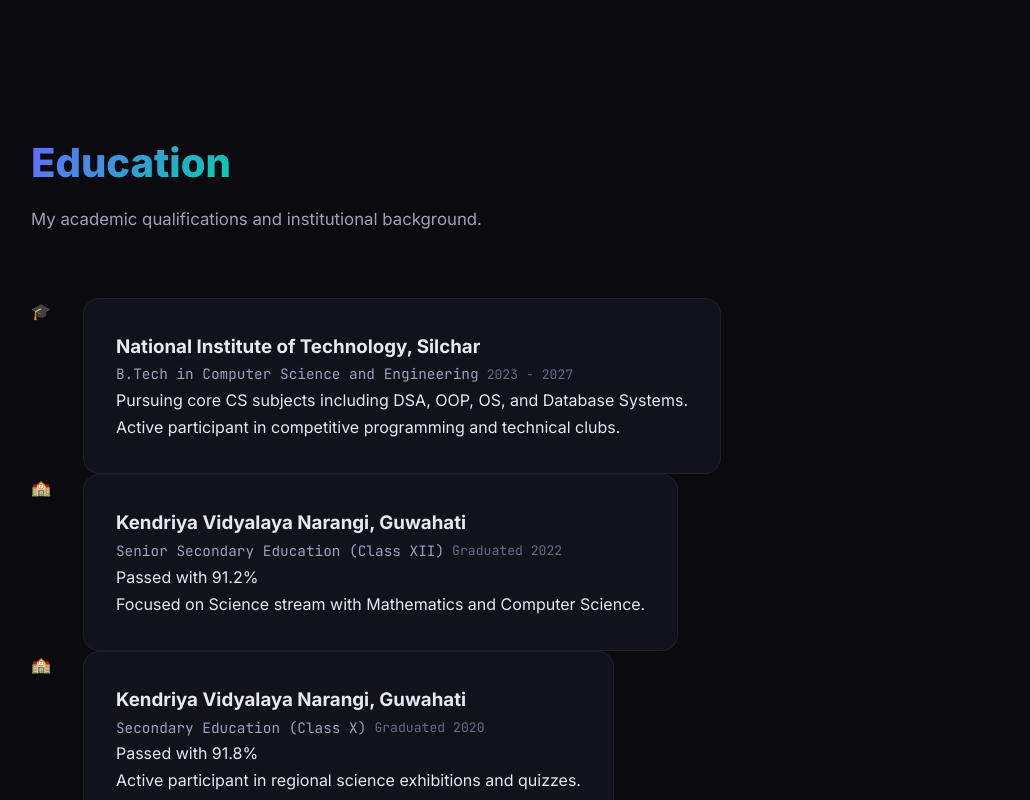
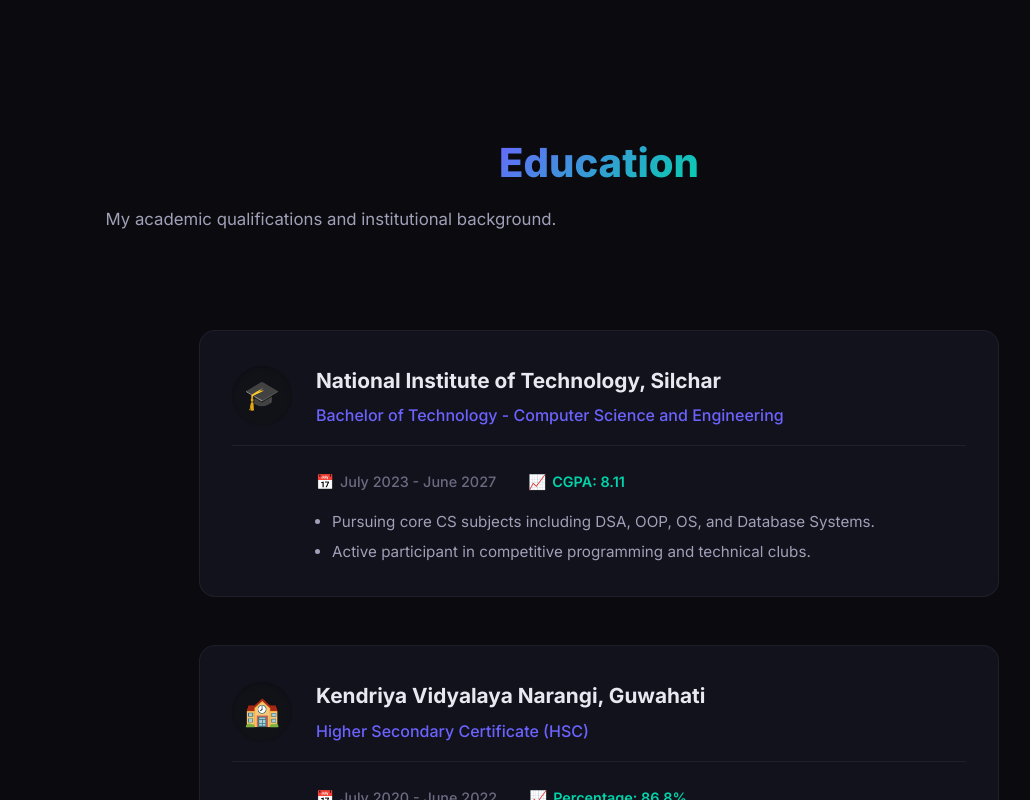
Before and after one commit to Aakashraj18/portfolio, a React (Vite) app: page / in a window 1280 px wide. Shown: the part 4400-5200 px from the top of the page, without its empty margins (41-1071 px from the left). Built offline with nearby package versions, Linux system fonts and the light colour scheme.

Commit message:
modify eductaion and competitive programing section

```diff
--- a/src/components/CompetitiveProgramming.jsx
+++ b/src/components/CompetitiveProgramming.jsx
@@ -5,11 +5,11 @@
   {
     platform: 'LeetCode',
     username: 'Aakashraj_12',
-    rank: '1000+ Problems Solved',
+    rank: '523 Problems Solved',
     color: '#ffa116',
     description: 'Consistently solving data structures and algorithm problems to improve problem-solving skills.',
     stats: [
-      { label: 'Total Solved', value: '1000+' },
+      { label: 'Total Solved', value: '523' },
       { label: 'Focus', value: 'Algorithms' },
       { label: 'Language', value: 'C++' },
     ],
@@ -22,7 +22,7 @@
     color: '#08a652',
     description: 'Regular participant in Div. 2 and Div. 3 contests with strong problem-solving abilities under time pressure.',
     stats: [
-      { label: 'Max Rating', value: 'Pupil' },
+      { label: 'Max Rating', value: '1278 (Pupil)' },
       { label: 'Best Rank', value: '3028 (Div. 2)' },
       { label: 'Contests', value: 'Active' },
     ],
--- a/src/components/Education.css
+++ b/src/components/Education.css
@@ -1,131 +1,129 @@
-/* --- Education Timeline --- */
-.education__timeline {
+/* --- Education Layout --- */
+.education__header {
+  text-align: center;
+  margin-bottom: var(--space-4xl);
+}
+
+.education__list {
   display: flex;
   flex-direction: column;
-  gap: 0;
-  position: relative;
-}
-
-.education__item {
-  display: flex;
-  gap: var(--space-xl);
-  position: relative;
-}
-
-.education__marker {
-  display: flex;
-  flex-direction: column;
-  align-items: center;
-  flex-shrink: 0;
-  width: 20px;
-  padding-top: 28px;
-}
-
-.education__dot {
-  width: 14px;
-  height: 14px;
-  border-radius: 50%;
-  background: var(--bg-card);
-  border: 3px solid var(--text-muted);
-  z-index: 2;
-  transition: all var(--transition-base);
-  flex-shrink: 0;
-}
-
-.education__item--current .education__dot {
-  border-color: var(--accent-primary);
-  box-shadow: 0 0 12px rgba(108, 99, 255, 0.4);
-  animation: pulse-glow 2s infinite;
-}
-
-.education__item:hover .education__dot {
-  border-color: var(--accent-secondary);
-  transform: scale(1.2);
-}
-
-.education__line {
-  width: 2px;
-  flex-grow: 1;
-  background: linear-gradient(to bottom, var(--text-muted), rgba(107, 107, 130, 0.2));
-  margin-top: 4px;
+  gap: var(--space-2xl);
+  max-width: 800px;
+  margin: 0 auto;
 }
 
 .education__card {
-  flex-grow: 1;
-  margin-bottom: var(--space-lg);
+  padding: var(--space-xl);
 }
 
 .education__card-header {
   display: flex;
-  gap: var(--space-md);
-  align-items: flex-start;
-  margin-bottom: var(--space-md);
+  align-items: center;
+  gap: var(--space-lg);
+  margin-bottom: var(--space-lg);
+  border-bottom: 1px solid var(--bg-glass-border);
+  padding-bottom: var(--space-md);
 }
 
-.education__icon {
-  font-size: 1.6rem;
-  line-height: 1;
+.education__logo-box {
+  width: 60px;
+  height: 60px;
+  border-radius: 50%;
+  background: var(--bg-secondary);
+  display: flex;
+  align-items: center;
+  justify-content: center;
+  font-size: 1.8rem;
   flex-shrink: 0;
+  box-shadow: inset 0 2px 4px rgba(0, 0, 0, 0.2);
 }
 
-.education__institution {
-  font-size: 1.1rem;
+.education__title-box {
+  display: flex;
+  flex-direction: column;
+}
+
+.education__inst {
+  font-size: 1.3rem;
   font-weight: 700;
   color: var(--text-primary);
-  margin-bottom: 2px;
+  margin-bottom: 4px;
 }
 
 .education__degree {
-  font-size: 0.9rem;
-  color: var(--text-secondary);
+  font-size: 1rem;
+  font-weight: 500;
+  color: var(--accent-primary);
+  margin: 0;
+}
+
+.education__card-body {
+  padding-left: calc(60px + var(--space-lg));
 }
 
 .education__meta {
   display: flex;
-  flex-wrap: wrap;
-  gap: var(--space-sm);
   align-items: center;
-  font-size: 0.82rem;
-  color: var(--text-muted);
-  font-family: var(--font-mono);
+  gap: var(--space-xl);
+  margin-bottom: var(--space-md);
 }
 
-.education__separator {
+.education__period {
+  font-size: 0.9rem;
   color: var(--text-muted);
-  opacity: 0.4;
+  font-weight: 500;
+  display: flex;
+  align-items: center;
+  gap: 6px;
+}
+
+.education__period::before {
+  content: '📅';
+  font-size: 0.9rem;
 }
 
 .education__grade {
+  font-size: 0.9rem;
   color: var(--accent-secondary);
   font-weight: 600;
+  display: flex;
+  align-items: center;
+  gap: 6px;
 }
 
-.education__badge {
-  display: inline-block;
-  margin-top: var(--space-md);
-  padding: 4px 14px;
-  border-radius: var(--radius-full);
-  font-size: 0.75rem;
-  font-weight: 600;
-  color: var(--accent-primary);
-  border: 1px solid rgba(108, 99, 255, 0.3);
-  background: rgba(108, 99, 255, 0.08);
-  letter-spacing: 0.5px;
-  text-transform: uppercase;
+.education__grade::before {
+  content: '📈';
+  font-size: 0.9rem;
+}
+
+.education__details {
+  list-style-type: disc;
+  padding-left: var(--space-md);
+  display: flex;
+  flex-direction: column;
+  gap: 8px;
+}
+
+.education__details li {
+  font-size: 0.95rem;
+  color: var(--text-secondary);
+  line-height: 1.5;
 }
 
 @media (max-width: 768px) {
-  .education__item {
+  .education__card-header {
+    flex-direction: column;
+    align-items: flex-start;
     gap: var(--space-md);
+  }
+
+  .education__card-body {
+    padding-left: 0;
   }
 
   .education__meta {
     flex-direction: column;
     align-items: flex-start;
-    gap: 2px;
-  }
-
-  .education__separator {
-    display: none;
+    gap: 8px;
   }
 }
--- a/src/components/Education.jsx
+++ b/src/components/Education.jsx
@@ -4,8 +4,9 @@
 const educationData = [
   {
     institution: 'National Institute of Technology, Silchar',
-    degree: 'B.Tech in Computer Science and Engineering',
-    period: '2023 - 2027',
+    degree: 'Bachelor of Technology - Computer Science and Engineering',
+    period: 'July 2023 - June 2027',
+    grade: 'CGPA: 8.11',
     logo: '🎓',
     details: [
       'Pursuing core CS subjects including DSA, OOP, OS, and Database Systems.',
@@ -14,21 +15,21 @@
   },
   {
     institution: 'Kendriya Vidyalaya Narangi, Guwahati',
-    degree: 'Senior Secondary Education (Class XII)',
-    period: 'Graduated 2022',
+    degree: 'Higher Secondary Certificate (HSC)',
+    period: 'July 2020 - June 2022',
+    grade: 'Percentage: 86.8%',
     logo: '🏫',
     details: [
-      'Passed with 91.2%',
       'Focused on Science stream with Mathematics and Computer Science.',
     ],
   },
   {
     institution: 'Kendriya Vidyalaya Narangi, Guwahati',
-    degree: 'Secondary Education (Class X)',
-    period: 'Graduated 2020',
+    degree: 'Secondary School Certificate (SSC)',
+    period: 'July 2010 - June 2020',
+    grade: 'Percentage: 86%',
     logo: '🏫',
     details: [
-      'Passed with 91.8%',
       'Active participant in regional science exhibitions and quizzes.',
     ],
   },
@@ -46,21 +47,27 @@
         </p>
       </div>
 
-      <div className="education__timeline">
+      <div className="education__list">
         {educationData.map((item, index) => (
           <div
-            className={`education__item ${isVisible ? 'reveal--visible' : 'reveal--hidden'}`}
+            className={`education__card card ${isVisible ? 'reveal--visible' : 'reveal--hidden'}`}
             key={item.institution + item.degree}
-            style={{ '--reveal-delay': `${index * 0.2}s` }}
+            style={{ '--reveal-delay': `${index * 0.15}s` }}
           >
-            <div className="education__logo-container">
-              <span className="education__logo">{item.logo}</span>
+            <div className="education__card-header">
+              <div className="education__logo-box">
+                <span className="education__logo">{item.logo}</span>
+              </div>
+              <div className="education__title-box">
+                <h3 className="education__inst">{item.institution}</h3>
+                <h4 className="education__degree">{item.degree}</h4>
+              </div>
             </div>
-            <div className="education__content card">
-              <h3 className="education__inst">{item.institution}</h3>
+
+            <div className="education__card-body">
               <div className="education__meta">
-                <span className="education__degree">{item.degree}</span>
                 <span className="education__period">{item.period}</span>
+                <span className="education__grade">{item.grade}</span>
               </div>
               <ul className="education__details">
                 {item.details.map((detail, i) => (
```
